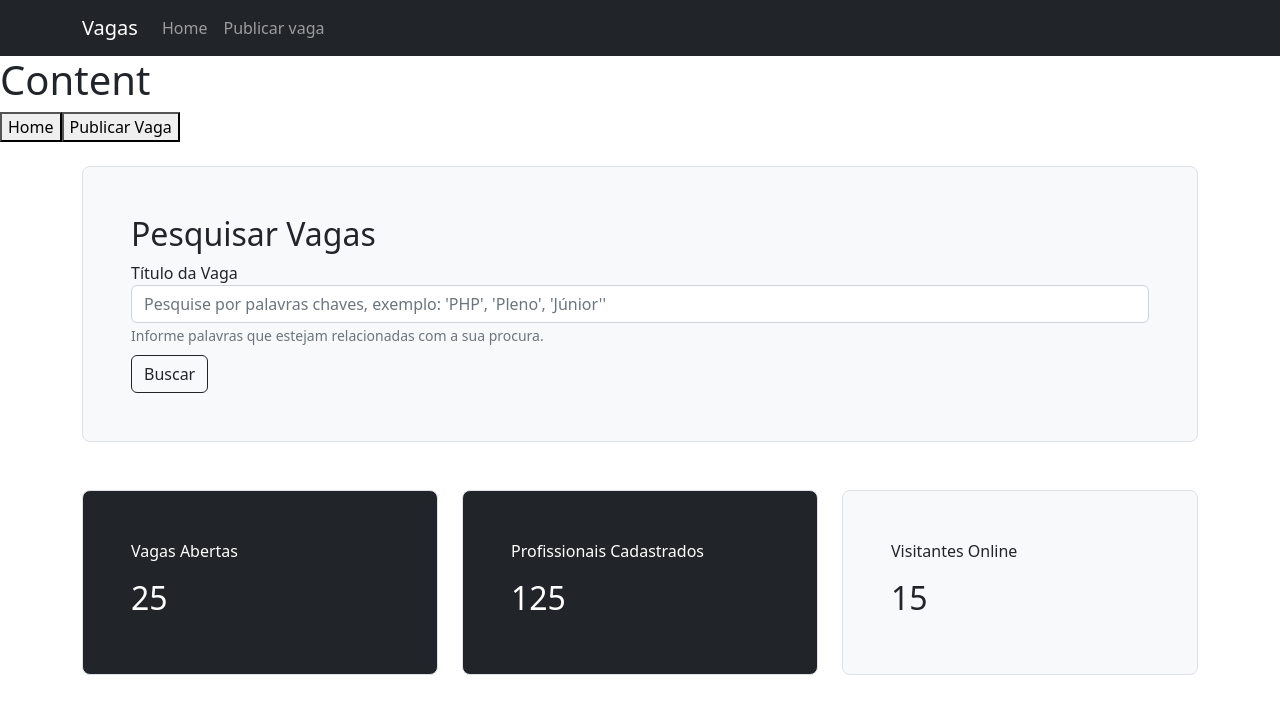
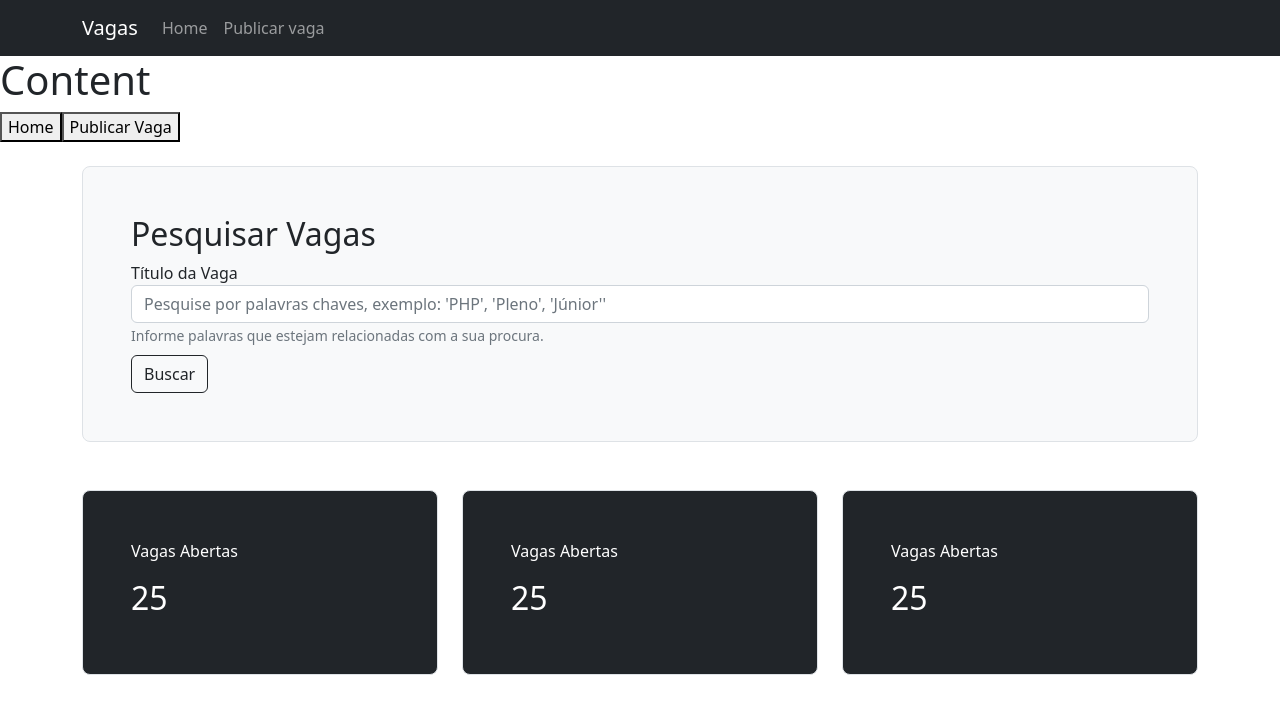
Before and after one commit to JuanSavedra/Vacancies, a Vue app: page / in a window 1280 px wide. Shown: the top 714 px of the page. Built offline with nearby package versions, Linux system fonts and the light colour scheme.

Commit message:
implementing indicator component

```diff
--- /dev/null
+++ b/src/components/comuns/Indicator.vue
@@ -0,0 +1,14 @@
+<template>
+  <div class="h-100 p-5 rounded-3 border bg-dark text-white">
+    <p>Vagas Abertas</p>
+    <h2>25</h2>
+  </div>
+</template>
+
+<script>
+  export default {
+    name: 'Indicator',
+  }
+</script>
+
+<style></style>
--- a/src/components/views/Home.vue
+++ b/src/components/views/Home.vue
@@ -7,22 +7,13 @@
     </div>
     <div class="row mt-5">
       <div class="col-4">
-        <div class="h-100 p-5 rounded-3 border bg-dark text-white">
-          <p>Vagas Abertas</p>
-          <h2>25</h2>
-        </div>
+        <Indicator />
       </div>
       <div class="col-4">
-        <div class="h-100 p-5 rounded-3 border bg-dark text-white">
-          <p>Profissionais Cadastrados</p>
-          <h2>125</h2>
-        </div>
+        <Indicator />
       </div>
       <div class="col-4">
-        <div class="h-100 p-5 rounded-3 border bg-light text-dark">
-          <p>Visitantes Online</p>
-          <h2>15</h2>
-        </div>
+        <Indicator />
       </div>
     </div>
   </div>
@@ -30,11 +21,13 @@
 
 <script>
   import SearchVacancy from '@/components/comuns/SearchVacancy.vue'
+  import Indicator from '@/components/comuns/Indicator.vue'
 
   export default {
     name: 'Home',
     components: {
-      SearchVacancy
+      SearchVacancy,
+      Indicator
     },
     activated() {
       console.log("Componente ativado.")
```
